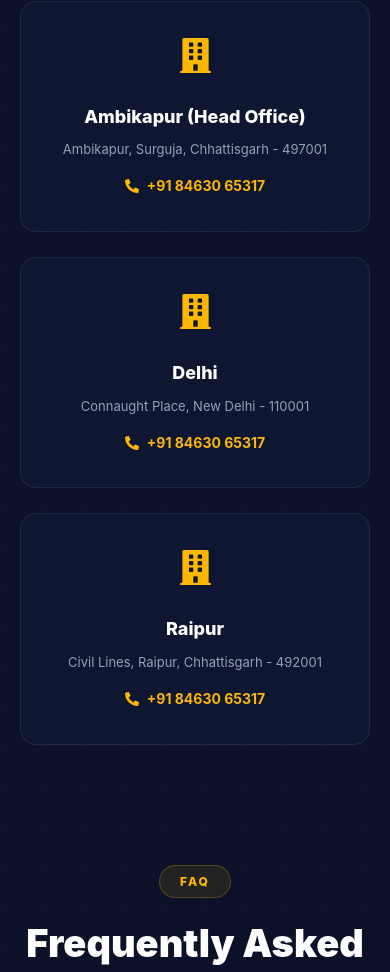
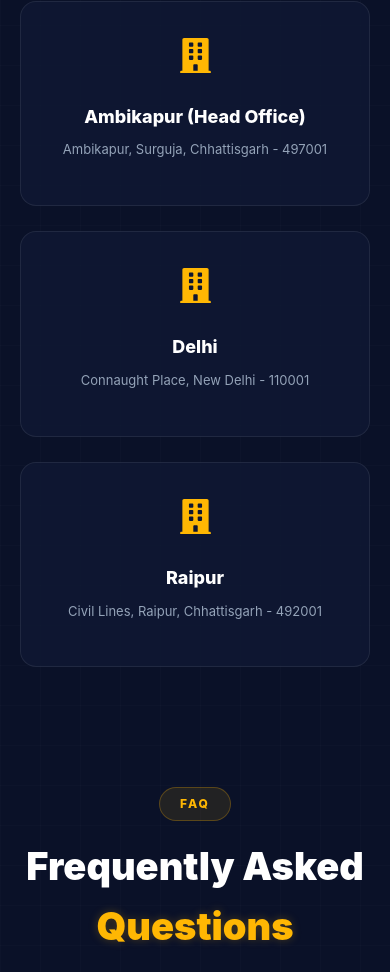
Before and after one commit to Rahul-cloud-has/Frontend, a React (Create React App) app: page /contact in a window 390 px wide. Shown: the part 3014-3986 px from the top of the page. Built offline with nearby package versions, Linux system fonts and the light colour scheme; no server answers.

Commit message:
Contact: remove phone numbers from branch cards
Co-Authored-By: Claude Sonnet 5.5 <noreply@anthropic.com>

```diff
--- a/src/Component/Pages/Contact.js
+++ b/src/Component/Pages/Contact.js
@@ -111,9 +111,9 @@ const Contact = () => {
   ];
 
   const branches = [
-    { name: "Ambikapur (Head Office)", address: "Ambikapur, Surguja, Chhattisgarh - 497001", phone: "+91 84630 65317" },
-    { name: "Delhi", address: "Connaught Place, New Delhi - 110001", phone: "+91 84630 65317" },
-    { name: "Raipur", address: "Civil Lines, Raipur, Chhattisgarh - 492001", phone: "+91 84630 65317" },
+    { name: "Ambikapur (Head Office)", address: "Ambikapur, Surguja, Chhattisgarh - 497001" },
+    { name: "Delhi", address: "Connaught Place, New Delhi - 110001" },
+    { name: "Raipur", address: "Civil Lines, Raipur, Chhattisgarh - 492001" },
   ];
 
   const faqs = [
@@ -252,9 +252,6 @@ const Contact = () => {
                 <div className="cnt-branch-icon"><FaBuilding /></div>
                 <h3>{b.name}</h3>
                 <p>{b.address}</p>
-                <a href={`tel:${b.phone.replace(/\s/g, "")}`} className="cnt-branch-phone">
-                  <FaPhoneAlt /> {b.phone}
-                </a>
               </div>
             ))}
           </div>
```
